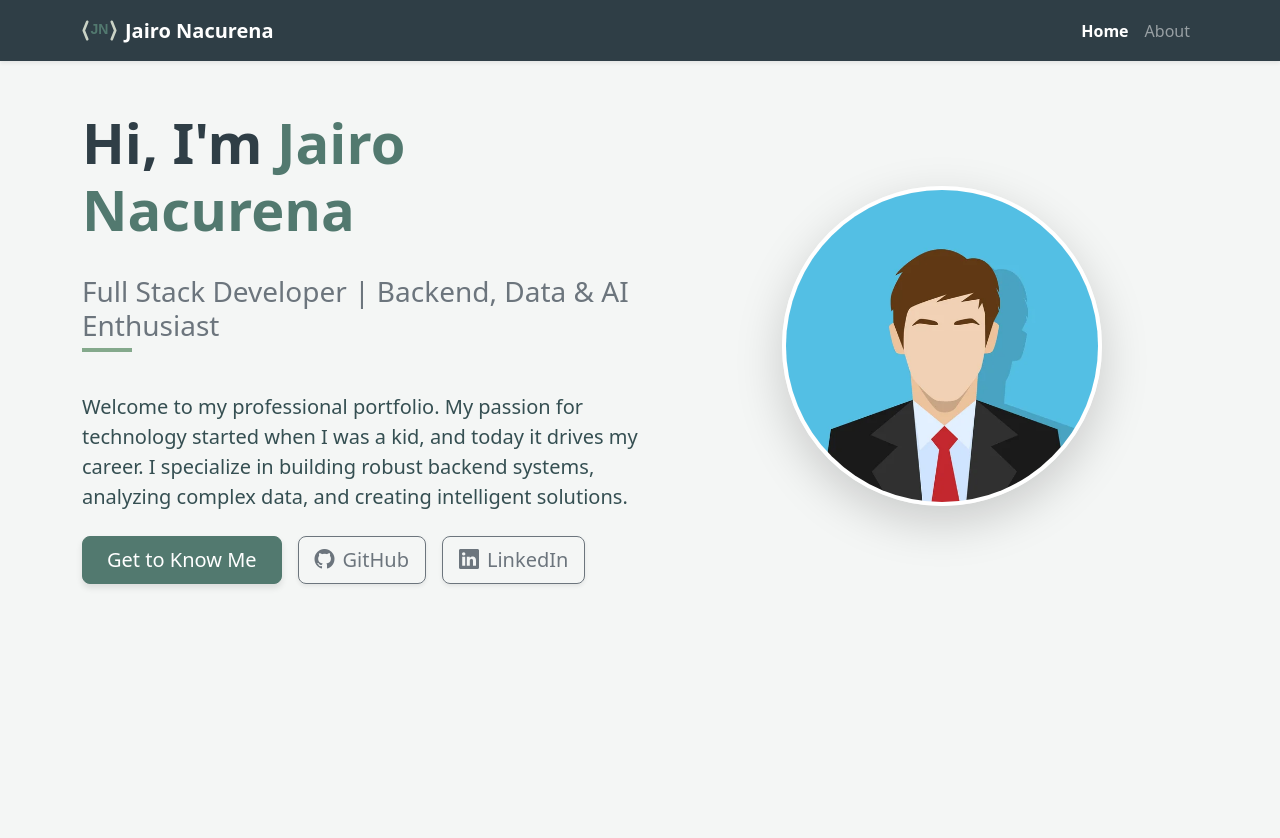
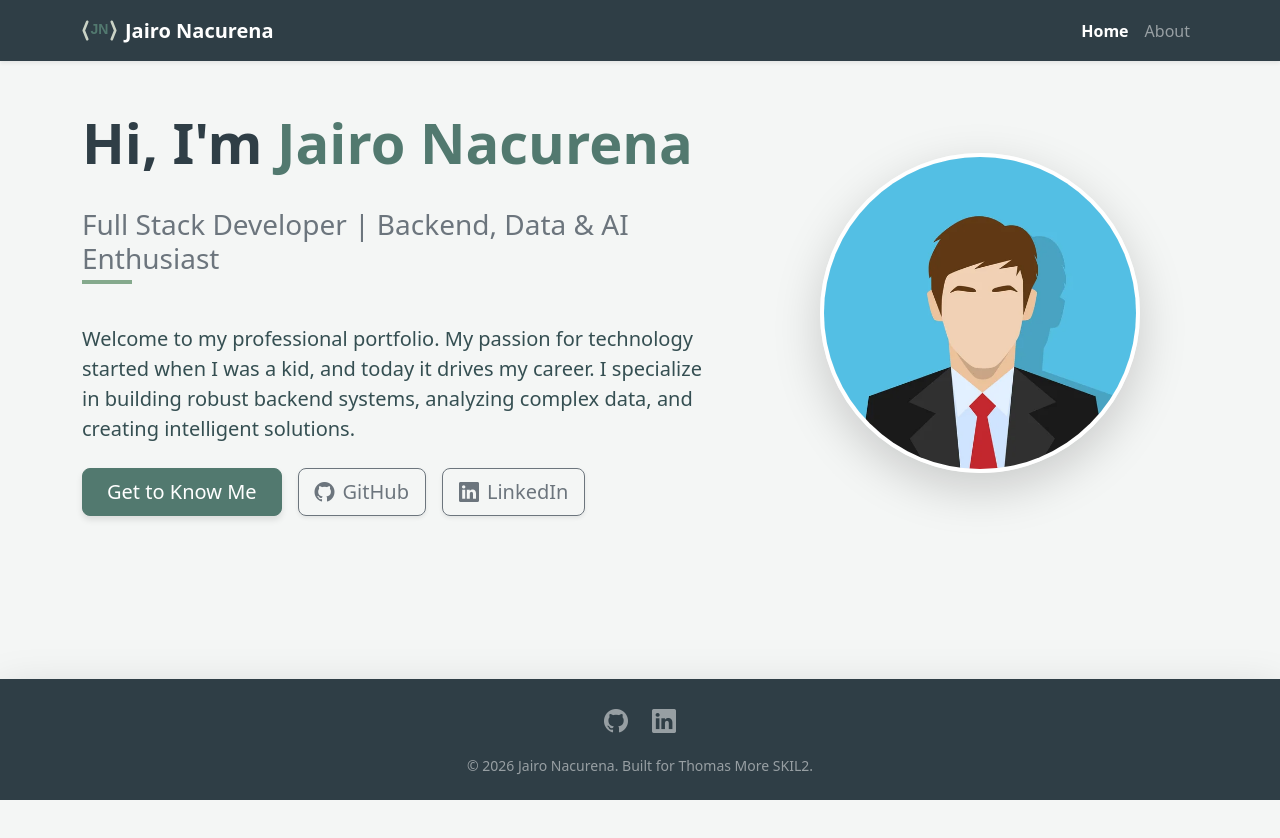
Before and after one commit to J41r0Ps/skil2-professional-portfolio, a React (Vite) app in the folder frontend/: page / in a window 1280 px wide. Shown: the top 838 px of the page. After the commit the page ends 800 px from the top, so only its background shows below. Built offline with nearby package versions, Linux system fonts and the light colour scheme.

Commit message:
footer portfolio

```diff
--- a/frontend/src/App.jsx
+++ b/frontend/src/App.jsx
@@ -1,19 +1,21 @@
 import { Routes, Route } from 'react-router-dom';
-import Navbar from './components/Navbar'
+import Navbar from './components/Navbar';
 import Home from './components/Home';
 import About from './components/About';
+import Footer from './components/Footer';
 
 function App() {
   return (
-    <>
+    <div className="d-flex flex-column min-vh-100" style={{ backgroundColor: 'var(--tm-bg-light)' }}>
       <Navbar />
-      <main>
+      <main className="flex-grow-1">
         <Routes>
           <Route path="/" element={<Home />} />
           <Route path="/about" element={<About />} />
         </Routes>
       </main>
-    </>
+      <Footer />
+    </div>
   );
 }
 
--- a/frontend/src/components/Footer.jsx
+++ b/frontend/src/components/Footer.jsx
@@ -0,0 +1,23 @@
+function Footer() {
+    return (
+        <footer className="py-4 mt-auto shadow-lg" style={{ backgroundColor: 'var(--tm-text-900)' }}>
+            <div className="container text-center">
+
+                <div className="d-flex justify-content-center gap-4 mb-3">
+                    <a href="https://github.com/J41r0Ps" target="_blank" rel="noopener noreferrer" className="text-white-50 text-decoration-none" aria-label="GitHub">
+                        <i className="bi bi-github fs-4 transition-transform hover-scale"></i>
+                    </a>
+                    <a href="https://www.linkedin.com/in/jairo-nacurena/" target="_blank" rel="noopener noreferrer" className="text-white-50 text-decoration-none" aria-label="LinkedIn">
+                        <i className="bi bi-linkedin fs-4 transition-transform hover-scale"></i>
+                    </a>
+                </div>
+
+                <p className="mb-0 text-white-50 small">
+                    &copy; {new Date().getFullYear()} Jairo Nacurena. Built for Thomas More SKIL2.
+                </p>
+            </div>
+        </footer>
+    );
+}
+
+export default Footer;
--- a/frontend/src/components/Home.jsx
+++ b/frontend/src/components/Home.jsx
@@ -1,12 +1,10 @@
-import React from 'react';
 import { Link } from 'react-router-dom';
 import profilePic from '@/assets/profile.jpg';
 
 function HeroSection() {
     return (
-        <section className="container py-5 min-vh-75 d-flex align-items-center">
-            <div className="row align-items-center w-100 g-5">
-
+        <section className="container py-5 d-flex align-items-center">
+            <div className="row align-items-center g-5">
                 <div className="col-12 col-md-7 order-2 order-md-1 text-center text-md-start">
                     <h1 className="display-4 fw-bold mb-3" style={{ color: 'var(--tm-text-900)' }}>
                         Hi, I'm <span style={{ color: 'var(--tm-primary-400)' }}>Jairo Nacurena</span>
@@ -56,7 +54,7 @@ function HeroSection() {
 function Home() {
     return (
         // Wrapper for the entire home page
-        <div className="home-page" style={{ backgroundColor: 'var(--tm-bg-light)', minHeight: '100vh' }}>
+        <div className="home-page" style={{ backgroundColor: 'var(--tm-bg-light)' }}>
             <HeroSection />
         </div>
     );
```
